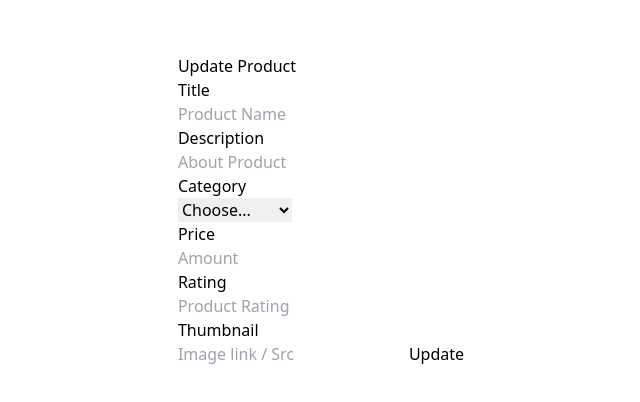
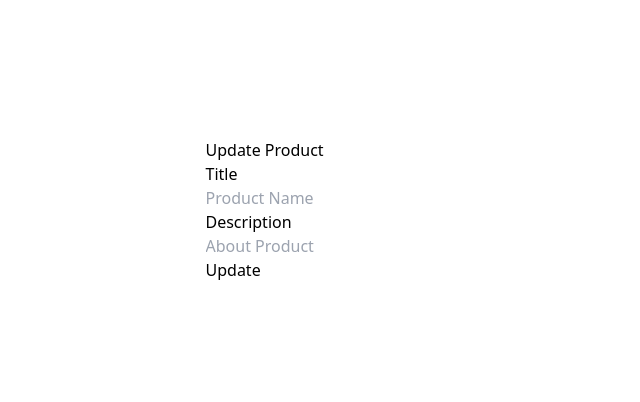
Before and after one commit to Rakesh-99/mern-stack-reminder-frontend, a React (Create React App) app: page /editreminder in a window 1280 px wide. Shown: the part 190-592 px from the top of the page, without its empty margins (319-959 px from the left). Built offline with nearby package versions, Linux system fonts and the light colour scheme; no server answers.

Commit message:
Link updated

```diff
--- a/src/Components/EditReminder/EditReminder.jsx
+++ b/src/Components/EditReminder/EditReminder.jsx
@@ -59,7 +59,7 @@ const EditReminder = () => {
 
 
     const updateProduct = () => {
-        axios.patch(`http://localhost:8000/products/${id}`, getProduct).then((res) => {
+        axios.patch(`https://reminder-backend-8ll6.onrender.com/editreminders/${id}`, getProduct).then((res) => {
             alert('The Product has been updated ');
         }).catch((err) => {
             alert(`An error occurred while updating the product~${err}`);
@@ -68,10 +68,6 @@ const EditReminder = () => {
         setProduct({
             title: '',
             description: '',
-            category: '',
-            price: '',
-            ratings: '',
-            thumbnail: ''
         })
     };
 
@@ -94,24 +90,11 @@ const EditReminder = () => {
                             <label htmlFor="">Description</label><br />
                             <input type="text" placeholder='About Product' autoComplete='off' name='description' value={getProduct.description} onChange={changeHandle} required /><br />
 
-                            <label htmlFor="">Category</label><br />
-                            <select name="category" id="" className='category' value={getProduct.category} onChange={changeHandle} required><br />
-                                <option value="Choose">Choose...</option>
-                                <option value="SmartPhone">SmartPhone</option>
-                                <option value="Laptop">Laptop</option>
-                            </select><br />
+
                         </div>
 
                         <div className="sectionTwo">
 
-                            <label htmlFor="">Price</label><br />
-                            <input type="number" placeholder='Amount' autoComplete='off' name='price' value={getProduct.price} onChange={changeHandle} required /><br />
-
-                            <label htmlFor="">Rating</label><br />
-                            <input type="number" placeholder='Product Rating' autoComplete='off' name='ratings' value={getProduct.ratings} onChange={changeHandle} required /><br />
-
-                            <label htmlFor="">Thumbnail</label><br />
-                            <input type="text" placeholder='Image link / Src' autoComplete='off' name='thumbnail' value={getProduct.thumbnail} onChange={changeHandle} required />
                             <button type='button' className='addBtn' onClick={updateProduct}>Update</button><br /><br />
                             <Link to={'/'} className='editBackButton' style={{ textDecoration: 'none', color: '#fff' }}>Back</Link>
                         </div>
--- a/src/Components/Login/Login.jsx
+++ b/src/Components/Login/Login.jsx
@@ -47,7 +47,7 @@ const Login = () => {
     } else {
 
       axios
-        .post(' http://localhost:8000/login', loginInfo)
+        .post('https://reminder-backend-8ll6.onrender.com/login', loginInfo)
         .then(res => {
           if (res.status === 200) {
 
--- a/src/Components/Signup/Signup.jsx
+++ b/src/Components/Signup/Signup.jsx
@@ -69,7 +69,7 @@ const Signup = () => {
       return false
     } else {
       axios
-        .post('http://localhost:8000/signup', signupInfo)
+        .post('https://reminder-backend-8ll6.onrender.com/signup', signupInfo)
         .then(res => {
           if (res.status === 200) {
 
--- a/src/Components/ViewReminders/ViewReminders.js
+++ b/src/Components/ViewReminders/ViewReminders.js
@@ -34,7 +34,7 @@ const ViewReminders = () => {
 
 
 
-        axios.delete(`http://localhost:8000/deletereminders/${id}`).then((res) => {
+        axios.delete(`https://reminder-backend-8ll6.onrender.com/deletereminders/${id}`).then((res) => {
             alert('Reminder has been deleted from the list');
             fetchData();
         }).catch((err) => {
--- a/src/Components/otpVerify/OtpVerify.jsx
+++ b/src/Components/otpVerify/OtpVerify.jsx
@@ -31,7 +31,7 @@ const OtpVerify = () => {
 
         // Make the API call to verify the OTP
         axios
-            .post('http://localhost:8000/otpverify', { email, emailToken: otp })
+            .post('https://reminder-backend-8ll6.onrender.com/otpverify', { email, emailToken: otp })
             .then((res) => {
                 console.log(res.data);
                 if (res.status === 200) {
```
